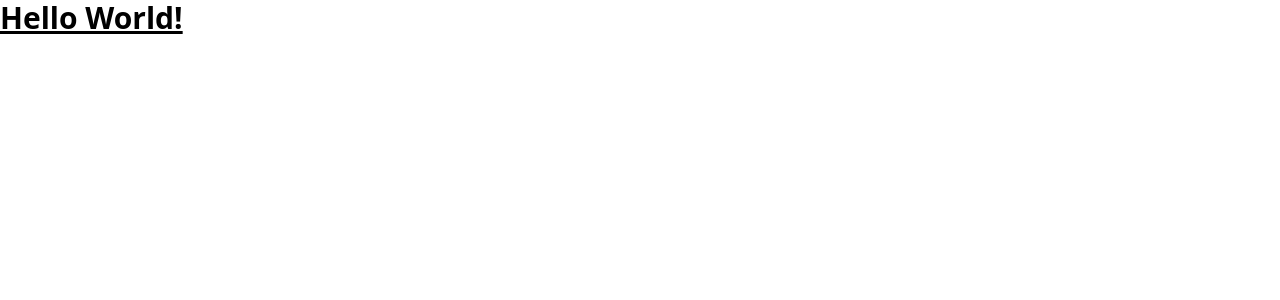
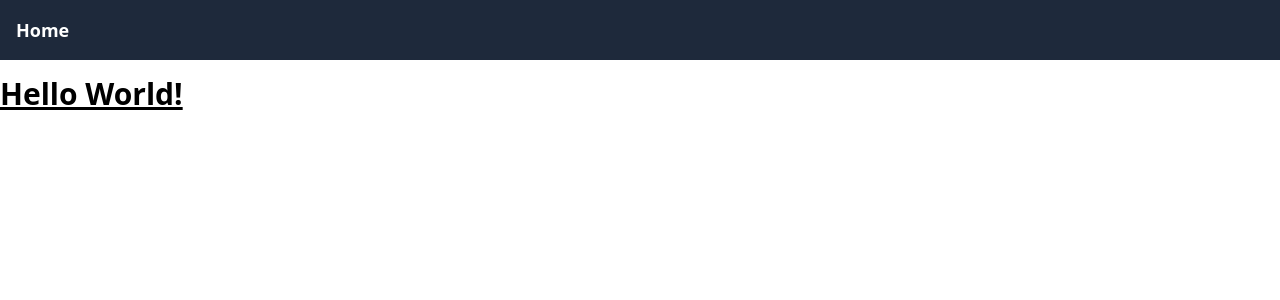
Before and after one commit to belugasanity/star-wars-planets, a React (Create React App) app: page / in a window 1280 px wide. Shown: the top 300 px of the page. Built offline with nearby package versions, Linux system fonts and the light colour scheme.

Commit message:
add navigation bar

```diff
--- /dev/null
+++ b/src/components/nav.tsx
@@ -0,0 +1,12 @@
+import { Link } from "react-router-dom";
+export default function Nav() {
+    return (
+        <nav className="bg-slate-800 p-4">
+            <div className="container mx-auto flex justify-between items-center">
+                <div className="text-white font-bold text-lg">
+                    <Link to={`/`}>Home</Link>
+                </div>
+            </div>
+        </nav>
+    )
+}
--- a/src/routes/planet.tsx
+++ b/src/routes/planet.tsx
@@ -1,7 +1,12 @@
+import Nav from "../components/nav"
+
 export default function Planet() {
     return (
+        <>
+        <Nav />
         <div>
             <h1>Hello Planet!</h1>
         </div>
+        </>
     )
 }
--- a/src/routes/resident.tsx
+++ b/src/routes/resident.tsx
@@ -1,7 +1,12 @@
+import Nav from "../components/nav"
+
 export default function Resident() {
     return (
+        <>
+        <Nav />
         <div>
             <h1>Hello Resident!</h1>
         </div>
+        </>
     )
 }
--- a/src/routes/root.tsx
+++ b/src/routes/root.tsx
@@ -1,7 +1,11 @@
+import Nav from "../components/nav"
+
 export default function Root() {
     return (
-        <div>
+        <>
+        <Nav />
+        <div className="container mx-auto pt-4">
             <h1 className="text-3xl font-bold underline">Hello World!</h1>
-        </div>
+        </div></>
     )
 }
```
